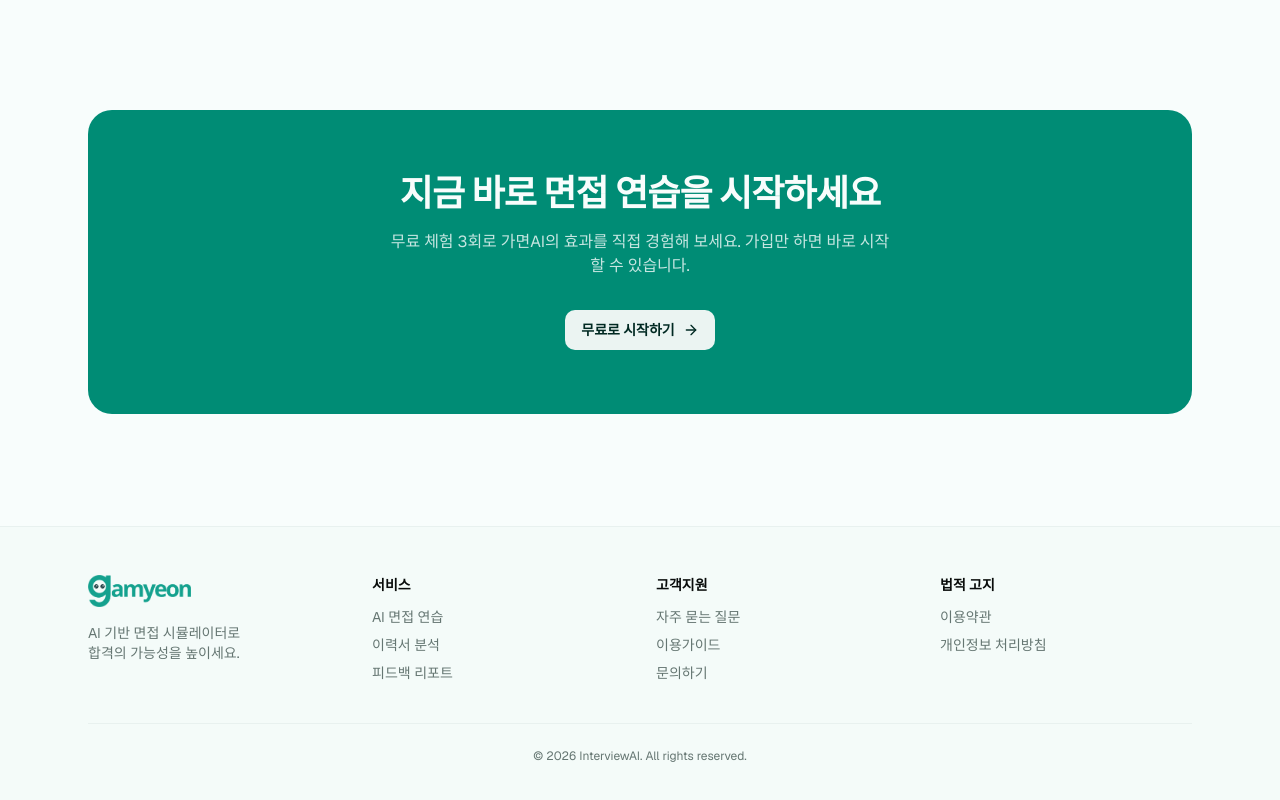
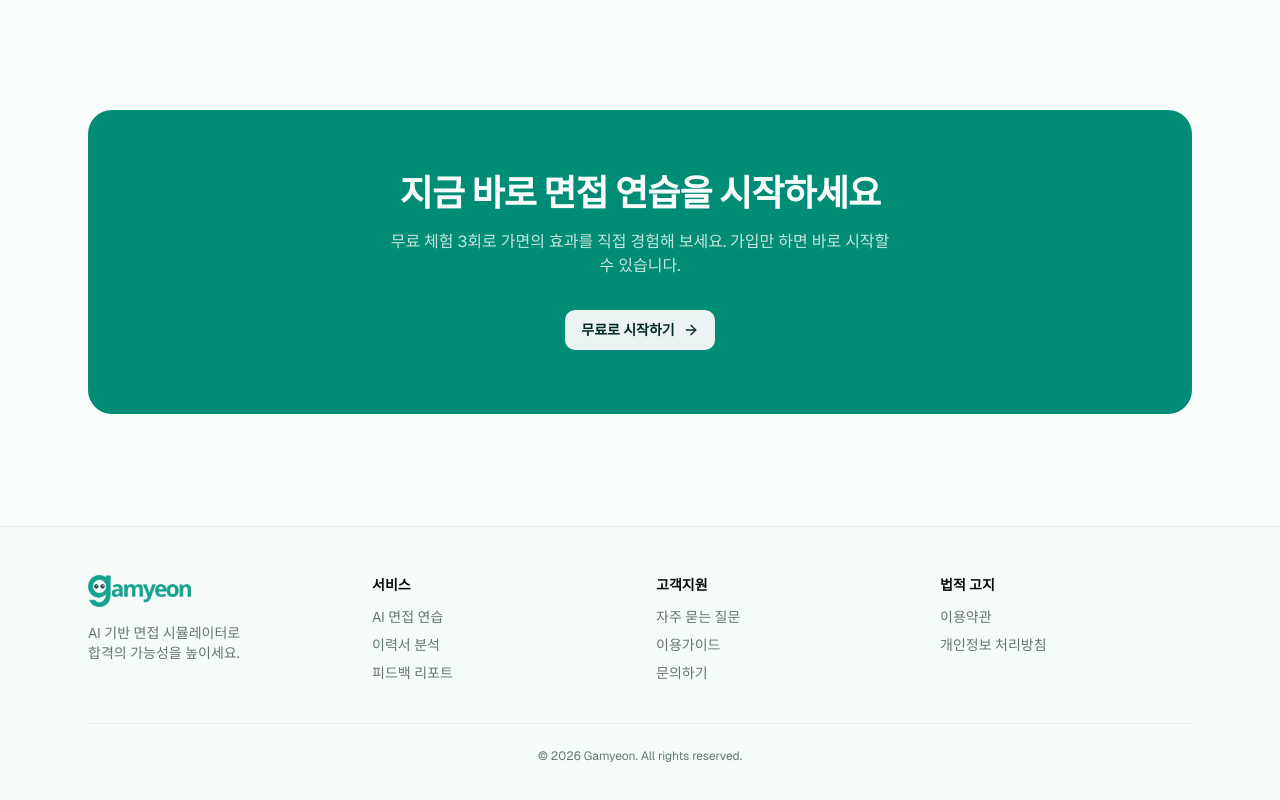
Before and after one commit to team-gamyeon/gamyeon-nextjs-frontend, a Next.js app: page / in a window 1280 px wide. Shown: the part 3072-3872 px from the top of the page. Built offline with nearby package versions, Linux system fonts and the light colour scheme.

Commit message:
chore: 랜딩페이지 푸터 문구 수정

```diff
--- a/src/featured/landing/components/CtaSection.tsx
+++ b/src/featured/landing/components/CtaSection.tsx
@@ -41,7 +41,7 @@ export function CtaSection() {
             custom={1}
             className="text-primary-foreground/80 mx-auto mt-4 max-w-lg"
           >
-            무료 체험 3회로 가면AI의 효과를 직접 경험해 보세요. 가입만 하면 바로 시작할 수 있습니다.
+            무료 체험 3회로 가면의 효과를 직접 경험해 보세요. 가입만 하면 바로 시작할 수 있습니다.
           </motion.p>
           <motion.div variants={fadeUp} custom={2} className="mt-8">
             <Button
--- a/src/shared/components/footer.tsx
+++ b/src/shared/components/footer.tsx
@@ -85,7 +85,7 @@ export function Footer() {
 
         <div className="border-border/50 mt-10 border-t pt-6">
           <p className="text-muted-foreground text-center text-xs">
-            &copy; 2026 InterviewAI. All rights reserved.
+            &copy; 2026 Gamyeon. All rights reserved.
           </p>
         </div>
       </div>
```
